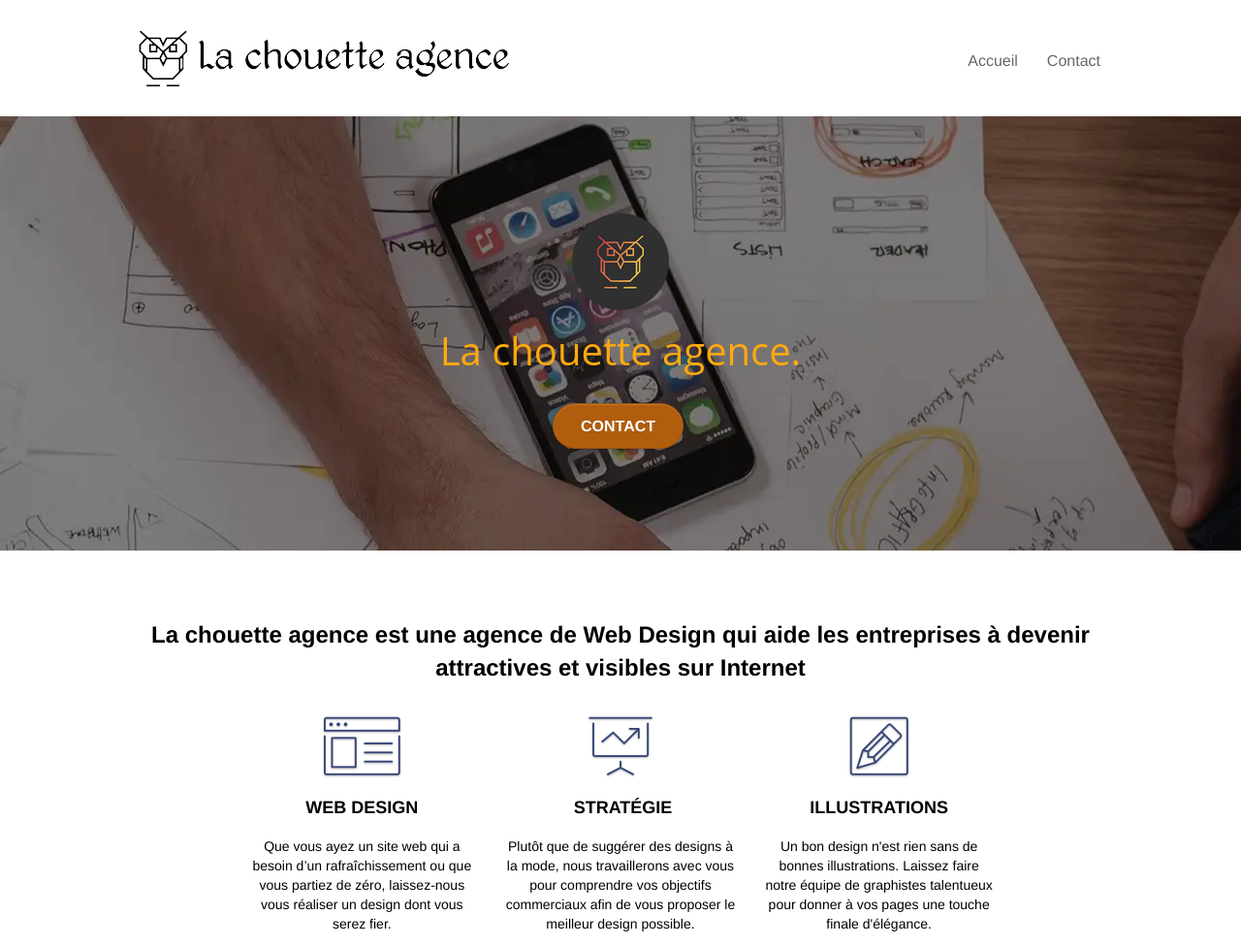
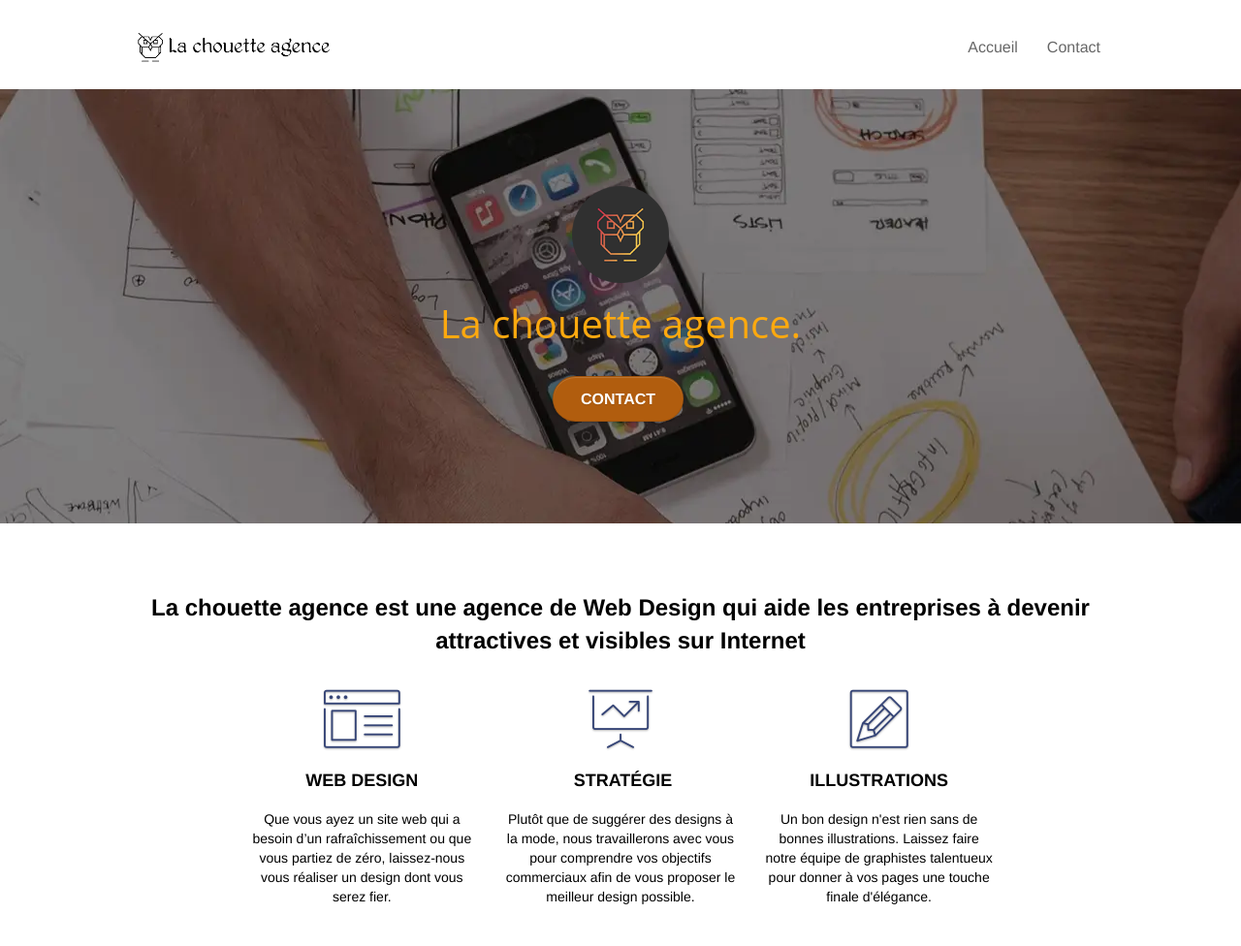
Before and after one commit to h3tan/Projet-4, a plain HTML site: page index.html in a window 1280 px wide. Shown: the top 976 px of the page at 97% size. Drawn offline with nearby package versions, Linux system fonts and the light colour scheme; some packages are replaced by stand-ins of ours; a script that the page names is missing.

Commit message:
Ajout d'une taille explicite au logo du header

```diff
--- a/index.html
+++ b/index.html
@@ -21,7 +21,7 @@
       <div class="container bloc-sm">
         <nav class="navbar row">
           <div class="navbar-header">
-            <a class="navbar-brand" href="index.html"><img src="img/la-chouette-agence.png" width="386" height="72" alt="paris web design logo agence web meilleure agence"/></a>
+            <a class="navbar-brand" href="index.html"><img src="img/la-chouette-agence.png" width="200" height="37" alt="paris web design logo agence web meilleure agence"/></a>
             <button id="nav-toggle" type="button" class="ui-navbar-toggle navbar-toggle" data-toggle="collapse" data-target=".navbar-1" >
               <span class="sr-only">Toggle navigation</span><span class="icon-bar"></span><span class="icon-bar"></span><span class="icon-bar"></span>
             </button>
```
